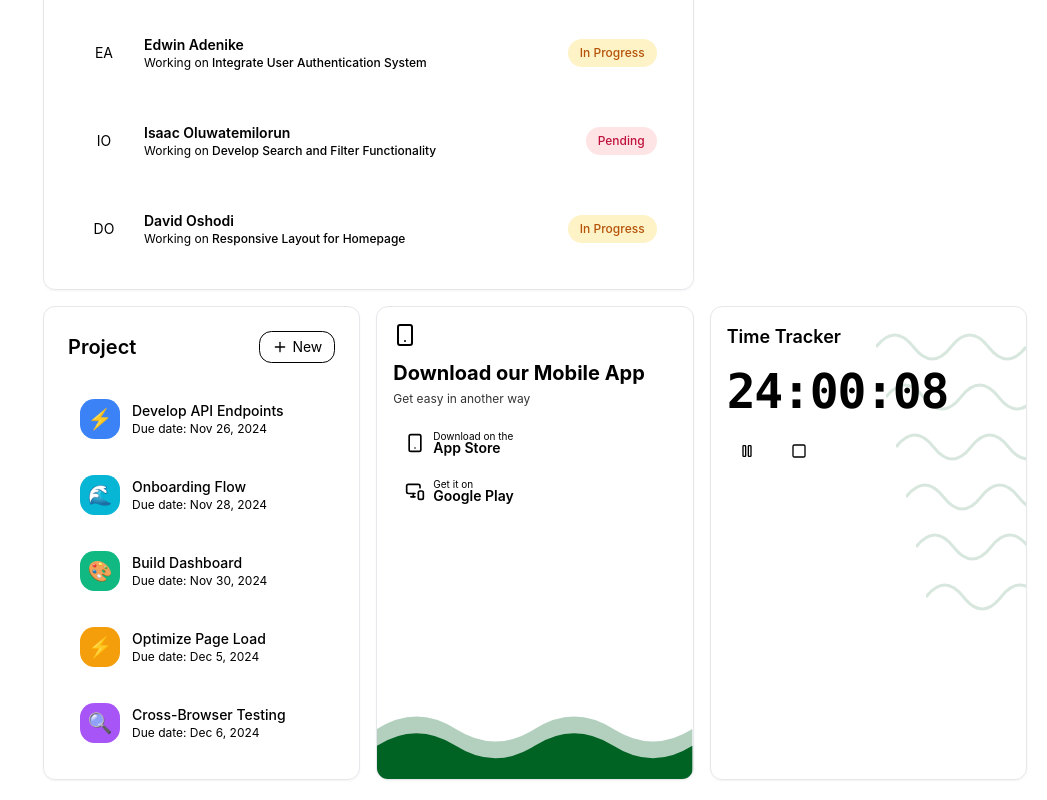
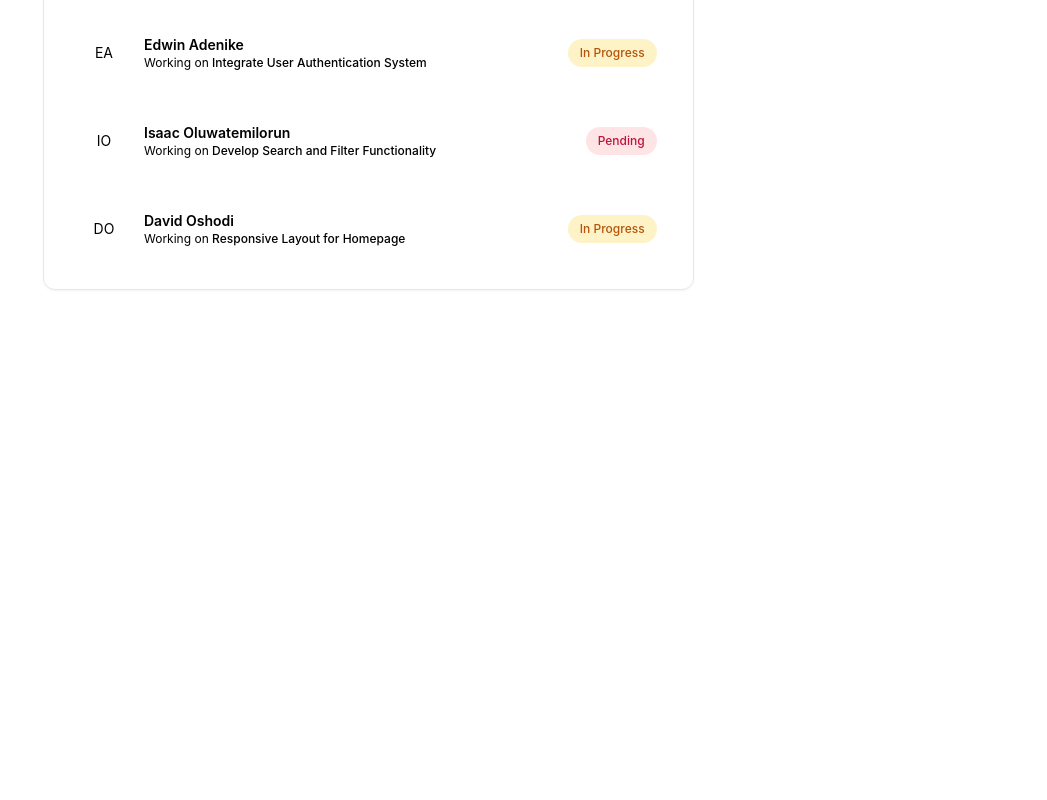
Before and after one commit to OpenOriginBot/Origin, a React (Vite) app in the folder projects/OpenOrigin/apps/web/: page / in a window 1280 px wide. Shown: the part 925-1725 px from the top of the page, without its empty margins (233-1280 px from the left). After the commit the page ends 1235 px from the top, so only its background shows below. Built offline with nearby package versions, Linux system fonts and the light colour scheme.

Commit message:
Trim redesign to partial reference sections

```diff
--- a/projects/OpenOrigin/apps/web/src/App.tsx
+++ b/projects/OpenOrigin/apps/web/src/App.tsx
@@ -1,18 +1,4 @@
-import {
-  Activity,
-  ArrowUpRight,
-  ChartColumn,
-  Clock3,
-  MonitorSmartphone,
-  Pause,
-  Play,
-  Plus,
-  Search,
-  Smartphone,
-  Square,
-  TrendingUp,
-  Video,
-} from 'lucide-react';
+import { ArrowUpRight, Plus, TrendingUp, Video } from 'lucide-react';
 import { AppShell } from '@/components/app-shell';
 import { cn } from '@/lib/utils';
 import { useUIStore } from '@/store/ui-store';
@@ -29,14 +15,6 @@ const teamMembers = [
   { name: 'Edwin Adenike', task: 'Integrate User Authentication System', status: 'In Progress', initials: 'EA', tone: 'amber' },
   { name: 'Isaac Oluwatemilorun', task: 'Develop Search and Filter Functionality', status: 'Pending', initials: 'IO', tone: 'rose' },
   { name: 'David Oshodi', task: 'Responsive Layout for Homepage', status: 'In Progress', initials: 'DO', tone: 'amber' },
-] as const;
-
-const projects = [
-  { emoji: '⚡', color: 'bg-blue-500', title: 'Develop API Endpoints', due: 'Nov 26, 2024' },
-  { emoji: '🌊', color: 'bg-cyan-500', title: 'Onboarding Flow', due: 'Nov 28, 2024' },
-  { emoji: '🎨', color: 'bg-emerald-500', title: 'Build Dashboard', due: 'Nov 30, 2024' },
-  { emoji: '⚡', color: 'bg-amber-500', title: 'Optimize Page Load', due: 'Dec 5, 2024' },
-  { emoji: '🔍', color: 'bg-purple-500', title: 'Cross-Browser Testing', due: 'Dec 6, 2024' },
 ] as const;
 
 function Card({ className, children }: { className?: string; children: React.ReactNode }) {
@@ -210,83 +188,6 @@ export default function App() {
           </div>
         </div>
 
-        <div className="grid grid-cols-1 gap-3 md:grid-cols-2 md:gap-4 lg:grid-cols-3">
-          <Card className="p-6 transition-all duration-500 hover:shadow-xl">
-            <div className="mb-6 flex items-center justify-between">
-              <h2 className="text-xl font-semibold text-foreground">Project</h2>
-              <button className="inline-flex h-8 items-center rounded-md border border-border bg-transparent px-3 text-sm transition-all duration-300 hover:scale-105">
-                <Plus className="mr-1 h-4 w-4" />
-                New
-              </button>
-            </div>
-
-            <div className="space-y-3">
-              {projects.map((project) => (
-                <div key={project.title} className="group flex cursor-pointer items-center gap-3 rounded-lg p-3 transition-all duration-300 hover:bg-secondary">
-                  <div className={cn('flex h-10 w-10 items-center justify-center rounded-lg text-xl transition-transform duration-300 group-hover:rotate-12 group-hover:scale-110', project.color)}>
-                    {project.emoji}
-                  </div>
-                  <div className="flex-1">
-                    <p className="text-sm font-medium text-foreground">{project.title}</p>
-                    <p className="text-xs text-muted-foreground">Due date: {project.due}</p>
-                  </div>
-                </div>
-              ))}
-            </div>
-          </Card>
-
-          <Card className="group relative overflow-hidden bg-foreground p-4 text-background transition-all duration-500 hover:shadow-2xl">
-            <div className="absolute bottom-0 left-0 right-0 h-24 overflow-hidden">
-              <svg className="absolute bottom-0 h-[100px] w-full" viewBox="0 0 200 60" preserveAspectRatio="none">
-                <path d="M0,30 Q25,15 50,30 T100,30 T150,30 T200,30 L200,60 L0,60 Z" fill="oklch(0.42 0.15 155)" opacity="0.3" />
-                <path d="M0,40 Q25,25 50,40 T100,40 T150,40 T200,40 L200,60 L0,60 Z" fill="oklch(0.42 0.15 155)" />
-              </svg>
-            </div>
-            <div className="relative z-10">
-              <Smartphone className="mb-3 h-6 w-6" />
-              <h2 className="mb-1 text-xl font-bold">Download our Mobile App</h2>
-              <p className="mb-4 text-xs opacity-80">Get easy in another way</p>
-              <div className="mb-4 flex flex-col gap-2">
-                <button className="flex h-10 items-center justify-start gap-2 rounded-md bg-background px-3 text-left text-foreground transition-all duration-300 hover:scale-105 hover:bg-background/90">
-                  <Smartphone className="h-5 w-5" />
-                  <div className="flex flex-col items-start">
-                    <span className="text-[10px] leading-none">Download on the</span>
-                    <span className="text-sm font-semibold leading-none">App Store</span>
-                  </div>
-                </button>
-                <button className="flex h-10 items-center justify-start gap-2 rounded-md bg-background px-3 text-left text-foreground transition-all duration-300 hover:scale-105 hover:bg-background/90">
-                  <MonitorSmartphone className="h-5 w-5" />
-                  <div className="flex flex-col items-start">
-                    <span className="text-[10px] leading-none">Get it on</span>
-                    <span className="text-sm font-semibold leading-none">Google Play</span>
-                  </div>
-                </button>
-              </div>
-            </div>
-          </Card>
-
-          <Card className="group relative overflow-hidden bg-foreground p-4 text-background transition-all duration-500 hover:shadow-2xl">
-            <div className="absolute right-0 top-0 h-full w-48 opacity-15">
-              {[0, 50, 100, 150, 200, 250].map((top, index) => (
-                <svg key={index} className="absolute" style={{ top, right: -index * 10, width: 150, height: 80 }} viewBox="0 0 100 50" preserveAspectRatio="none">
-                  <path d="M0,25 Q12.5,10 25,25 T50,25 T75,25 T100,25" fill="none" stroke="oklch(0.42 0.15 155)" strokeWidth="2" />
-                </svg>
-              ))}
-            </div>
-            <div className="relative z-10">
-              <h2 className="mb-4 text-lg font-semibold">Time Tracker</h2>
-              <div className="mb-4 break-all font-mono text-4xl font-bold tracking-tight sm:text-5xl">24:00:08</div>
-              <div className="flex gap-3">
-                <button className="inline-flex h-10 w-10 items-center justify-center rounded-full bg-background text-foreground transition-all duration-300 hover:scale-110 hover:bg-background/90">
-                  <Pause className="h-4 w-4" />
-                </button>
-                <button className="inline-flex h-10 w-10 items-center justify-center rounded-full bg-destructive text-primary-foreground transition-all duration-300 hover:scale-110 hover:bg-destructive/90">
-                  <Square className="h-4 w-4" />
-                </button>
-              </div>
-            </div>
-          </Card>
-        </div>
       </div>
     </AppShell>
   );
```
